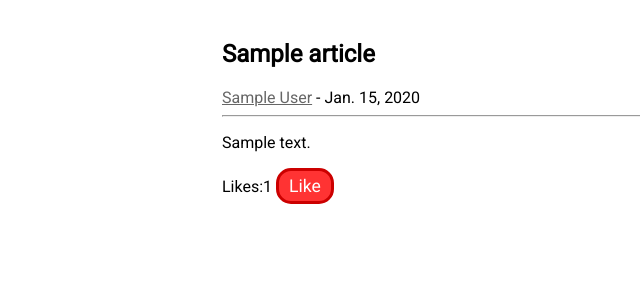
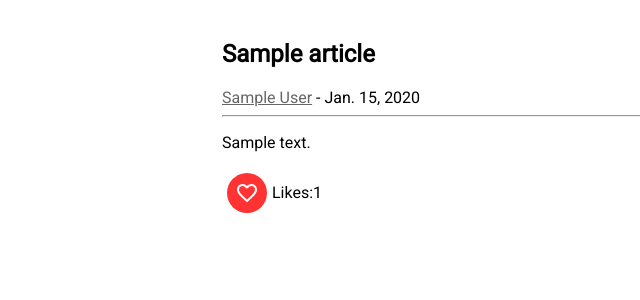
Before and after one commit to punk1503/NewsTeller, a Django app: page /article/1 in a window 1280 px wide. Shown: the part 70-370 px from the top of the page, without its empty margins (18-658 px from the left). Run offline with Django 3.2, Linux system fonts and the light colour scheme; a user stored in the database is signed in; tables that the repository leaves empty hold one stand-in row (values such as "Sample post"); grey boxes marked "Sample" are stand-in pictures.

Commit message:
Added like button heart icon #10
Centered like counter span.

```diff
--- a/news/static/news/css/article_overview.css
+++ b/news/static/news/css/article_overview.css
@@ -8,19 +8,28 @@
 	color: hsl(0, 0%, 40%);
 }
 
+.like-box {
+	display: flex;
+	align-items: center;
+}
+
 .like-btn {
 	cursor: pointer;
-	border: 3px hsl(0, 0%, 80%) solid;
-	border-radius: 15px;
+	width: 40px;
+	height: 40px;
+	border: none;
+	border-radius: 50%;
+	display: inline-flex;
+	align-items: center;
+	justify-content: center;
 	padding: 5px 10px;
 	font-size: 1.1em;
-	background-color: white;
+	background-color: hsl(0, 0%, 80%);
 	color: black;
 	transition: 0.1s ease-in;
+	margin: 5px;
 }
 
 .like-btn.checked {
 	background-color: hsl(0, 100%, 60%);
-	border-color: hsl(0, 100%, 40%);
-	color: white;
 }
--- a/news/templates/news/pages/article_overview.html
+++ b/news/templates/news/pages/article_overview.html
@@ -13,10 +13,15 @@
 	<hr>
 	<p>{{ article.article_text }}</p>
 	<!--TODO: add likes and comments-->
-	<span>Likes:<span id="likes_span">{{ article.likers.all.count }}</span></span>
-	{% if user.is_authenticated %}
-		<button onclick="send_request({{ user.id }})" class="like-btn{% if user in article.likers.all %} checked{% endif %}">Like</button>
-	{% endif %}
+
+	<div class="like-box">
+		{% if user.is_authenticated %}
+			<button onclick="send_request({{ user.id }})" class="like-btn{% if user in article.likers.all %} checked{% endif %}">
+				<img src="{% static 'news/icons/favorite_border_white_24dp.svg' %}" alt="Like">
+			</button>
+		{% endif %}
+		<span>Likes:<span id="likes_span">{{ article.likers.all.count }}</span></span>
+	</div>
 </div>
 <script>
 	window.CSRF_TOKEN = `{{ csrf_token }}`
```
Also changed, not shown: news/static/news/icons/favorite_border_white_24dp.svg (added).
